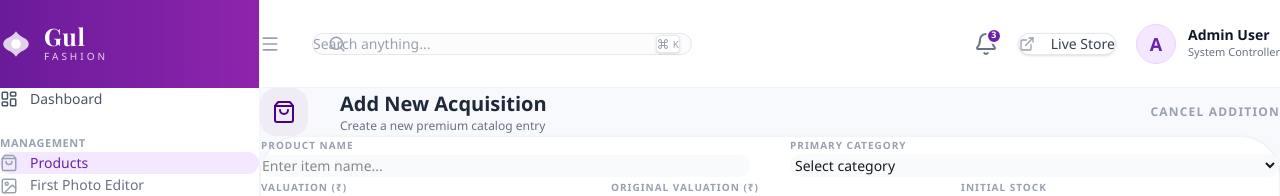
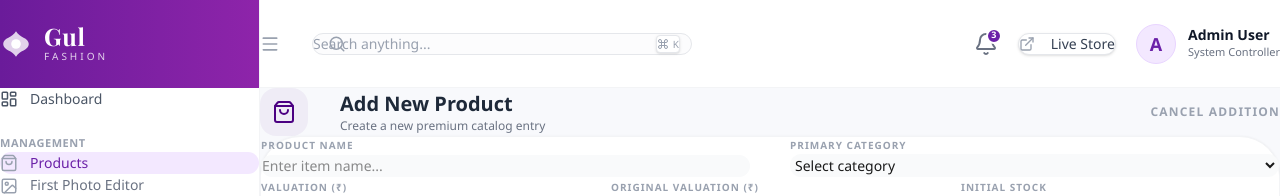
Before and after one commit to mohitvaish1931/gul, a React (Vite) app in the folder clothing-brand-frontend/: page /admin/products/add in a window 1280 px wide. Shown: the top 196 px of the page. Built offline with nearby package versions, Linux system fonts and the light colour scheme; no server answers; sample sign-in values are in the browser's storage; a web font is replaced by a local one.

Commit message:
Update product page heading

```diff
--- a/clothing-brand-frontend/src/pages/admin/AdminAddProduct.tsx
+++ b/clothing-brand-frontend/src/pages/admin/AdminAddProduct.tsx
@@ -115,7 +115,7 @@ const AdminAddProduct = () => {
             <ShoppingBag className="w-6 h-6" />
           </div>
           <div>
-            <h1 className="text-xl font-bold text-gray-800">Add New Acquisition</h1>
+            <h1 className="text-xl font-bold text-gray-800">Add New Product</h1>
             <p className="text-xs text-gray-500 font-medium">Create a new premium catalog entry</p>
           </div>
         </div>
```
